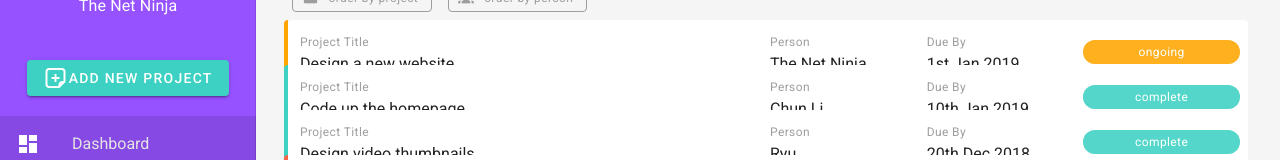
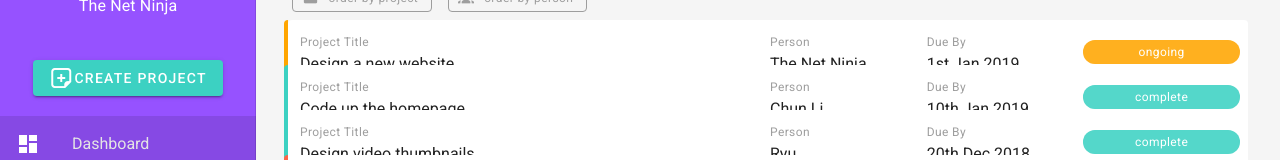
Before and after one commit to D-Molloy/vue-vuetify, a Vue app: page / in a window 1280 px wide. Both pictures are taken after a click on the button 28 px from the left and 32 px from the top of the page. Shown: the part 140-300 px from the top of the page. Built offline with nearby package versions, Linux system fonts and the light colour scheme.

Commit message:
added text inputs and icons to popup form

```diff
--- a/src/components/Popup.vue
+++ b/src/components/Popup.vue
@@ -1,15 +1,23 @@
 <template>
   <div class="text-center">
-    <v-dialog v-model="dialog" width="500">
+    <v-dialog  width="500">
       <template v-slot:activator="{ on }">
         <v-btn class="success" dark v-on="on">
         <v-icon>mdi-sticker-plus-outline</v-icon>
-        <span>Add New Project</span>
-
+        <span>Create Project</span>
         </v-btn>
       </template>
       <v-card>
-        <v-card-title class="headline grey lighten-2" primary-title>Add a New Project</v-card-title>
+        <v-card-title class="headline purple white--text" primary-title>Add a New Project</v-card-title>
+        <v-card-text>
+          <v-form class="px-3">
+          <v-text-field label="Title" v-model="title" prepend-icon="mdi-folder-account-outline"></v-text-field>
+          <v-textarea label="Description" prepend-icon="mdi-circle-edit-outline" v-model="description"></v-textarea>
+          <div class="d-flex justify-center">
+          <v-btn class="success mx-0 mt-2" @click="submit" :disabled="!title || !description">Create Project</v-btn>
+          </div>
+          </v-form>
+        </v-card-text>
       </v-card>
     </v-dialog>
   </div>
@@ -18,7 +26,13 @@
 <script>
 export default {
   data: () => ({
-    dialog: false
-  })
+    title:"",
+    description:""
+  }),
+  methods:{
+    submit(){
+      console.log(this.title, this.description)
+    }
+  }
 };
 </script>
```
